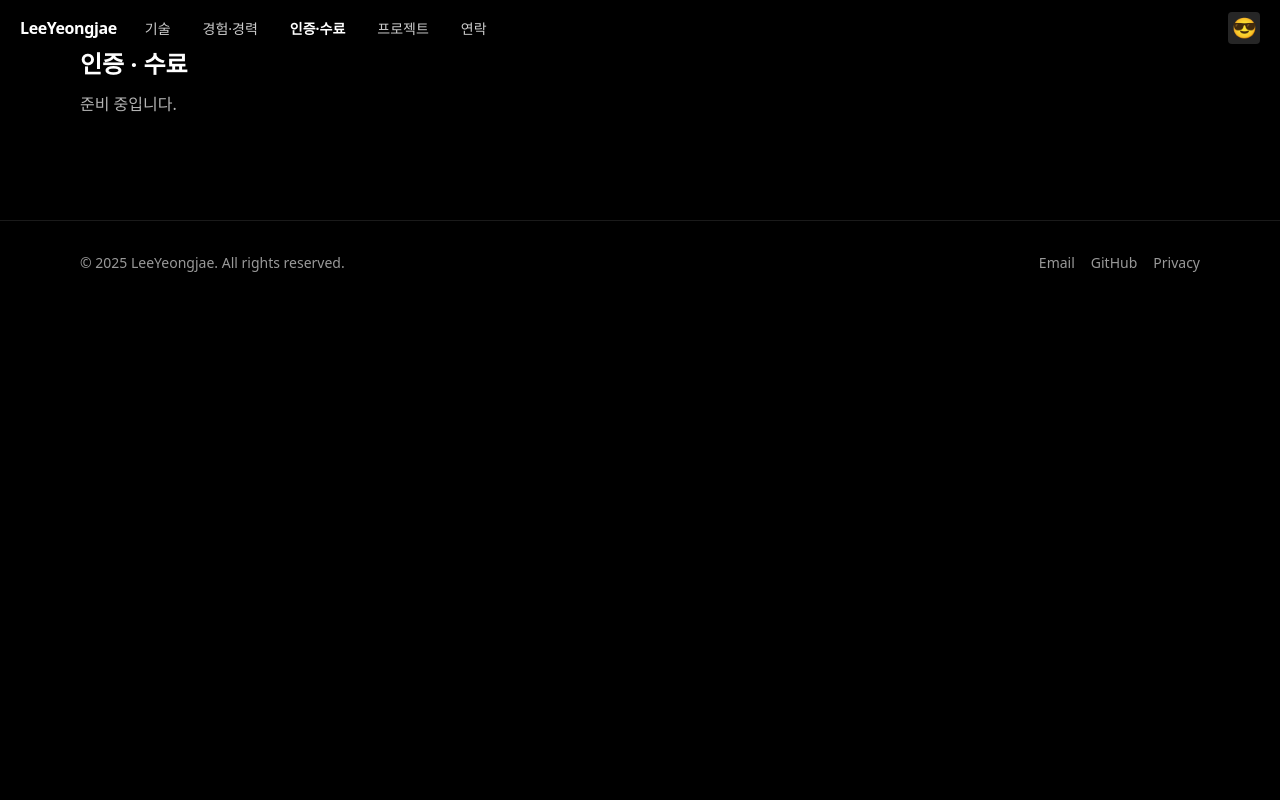
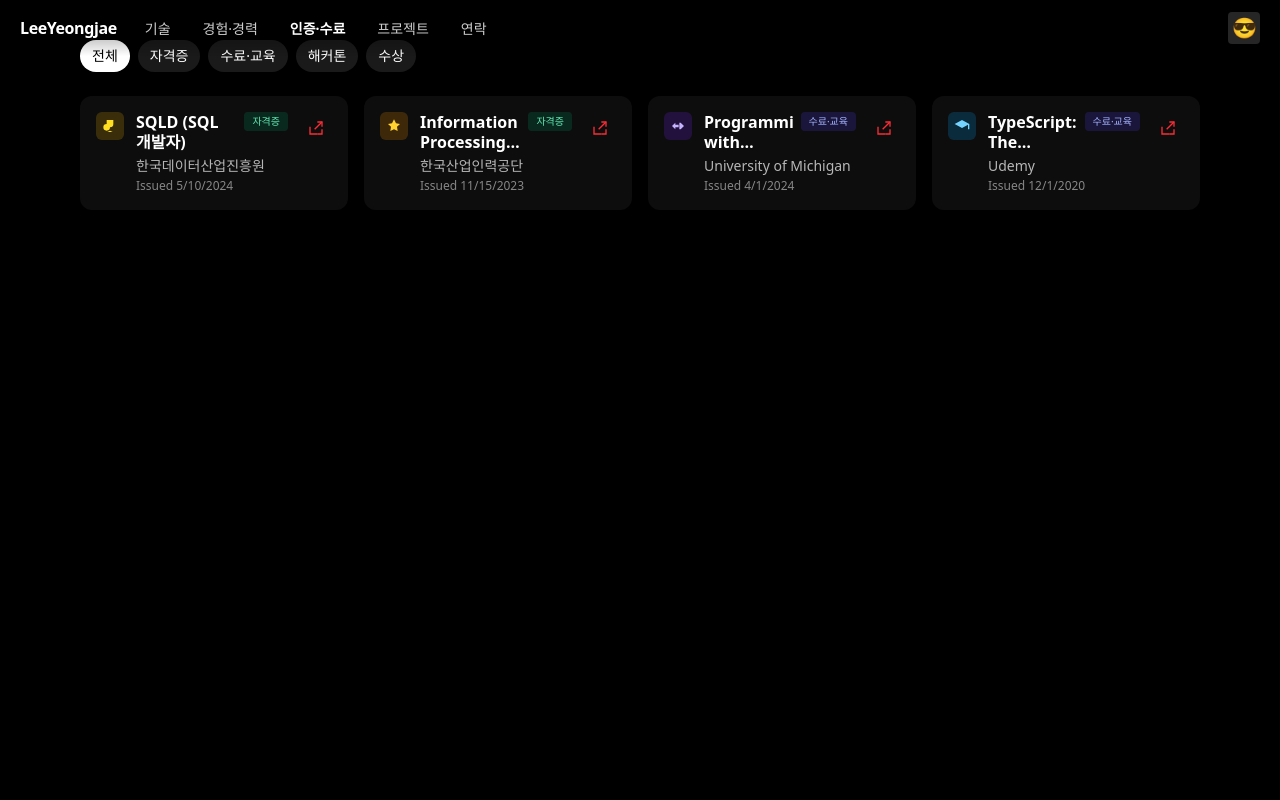
Before and after one commit to yj901010/portfolio, a React (Vite) app in the folder FE/: page /certs in a window 1280 px wide. Shown: the top 800 px of the page. Built offline with nearby package versions, Linux system fonts and the light colour scheme.

Commit message:
feat: 인증수료 페이지

```diff
--- /dev/null
+++ b/FE/src/assets/certs.ts
@@ -0,0 +1,43 @@
+import type { Certificate } from "../types/cert";
+import { img } from "./mockData";
+
+export const CERTS: Certificate[] = [
+  {
+    id: "c1",
+    title: "SQLD (SQL 개발자)",
+    issuer: "한국데이터산업진흥원",
+    issueDate: "2024-05-10",
+    category: "license",
+    tags: ["award"], // 예: 배지/수상 성격
+    previewUrl: img("photo-1555066931-4365d14bab8c"),
+    verifyUrl: "https://example.com/verify/sqld",
+  },
+  {
+    id: "c2",
+    title: "Information Processing Engineer (정보처리기사)",
+    issuer: "한국산업인력공단",
+    issueDate: "2023-11-15",
+    category: "license",
+    previewUrl: img("photo-1498050108023-c5249f4df085"),
+    verifyUrl: "https://example.com/verify/ipe",
+  },
+  {
+    id: "c3",
+    title: "Programming with Everyone (Python)",
+    issuer: "University of Michigan",
+    issueDate: "2024-04-01",
+    category: "course",
+    tags: ["hackathon"], // 해커톤 관련 학습/참여 맥락
+    previewUrl: img("photo-1526378722484-bd91ca387e72"),
+    verifyUrl: "https://www.coursera.org/account/accomplishments/certificate/EXAMPLE",
+  },
+  {
+    id: "c4",
+    title: "TypeScript: The Complete Developer's Guide",
+    issuer: "Udemy",
+    issueDate: "2020-12-01",
+    category: "course",
+    previewUrl: img("photo-1518770660439-4636190af475"),
+    verifyUrl: "https://www.udemy.com/certificate/EXAMPLE2",
+  },
+];
--- /dev/null
+++ b/FE/src/components/CertificateCard.tsx
@@ -0,0 +1,111 @@
+import type { Certificate, CertTag } from "../types/cert";
+
+function ExternalIcon() {
+  return (
+    <svg className="h-4 w-4" viewBox="0 0 24 24" fill="none" stroke="currentColor" strokeWidth="2">
+      <path d="M14 3h7v7" />
+      <path d="M10 14L21 3" />
+      <path d="M21 14v7h-7" />
+      <path d="M3 10v11h11" />
+    </svg>
+  );
+}
+
+function CategoryIcon({ cat, tags }: { cat: Certificate["category"]; tags?: CertTag[] }) {
+  const t = tags?.includes("hackathon") ? "hackathon" : tags?.includes("award") ? "award" : null;
+
+  const wrap = "inline-grid place-items-center h-7 w-7 rounded-md";
+
+  if (t === "hackathon") {
+    return (
+      <div className={`${wrap} bg-violet-600/20 text-violet-300`} title="해커톤">
+        <svg viewBox="0 0 24 24" className="h-4 w-4" fill="currentColor">
+          <path d="M8 7l-5 5 5 5v-3h5v-4H8V7zM16 7h-2v10h2l5-5-5-5z" />
+        </svg>
+      </div>
+    );
+  }
+  if (t === "award") {
+    return (
+      <div className={`${wrap} bg-yellow-500/20 text-yellow-300`} title="수상">
+        <svg viewBox="0 0 24 24" className="h-4 w-4" fill="currentColor">
+          <path d="M17 3H7v6a5 5 0 105 5 5 5 0 005-5V3z" />
+          <path d="M8 21l4-2 4 2" />
+        </svg>
+      </div>
+    );
+  }
+  if (cat === "license") {
+    return (
+      <div className={`${wrap} bg-amber-500/20 text-amber-300`} title="자격증">
+        <svg viewBox="0 0 24 24" className="h-4 w-4" fill="currentColor">
+          <path d="M12 2l3 6 6 .9-4.5 4.3 1 6.3L12 17l-5.5 2.5 1-6.3L3 8.9 9 8l3-6z" />
+        </svg>
+      </div>
+    );
+  }
+  // course
+  return (
+    <div className={`${wrap} bg-sky-500/20 text-sky-300`} title="수료·교육">
+      <svg viewBox="0 0 24 24" className="h-4 w-4" fill="currentColor">
+        <path d="M12 3L1 9l11 6 9-4.91V17h2V9L12 3z" />
+      </svg>
+    </div>
+  );
+}
+
+function CategoryBadge({ cat }: { cat: Certificate["category"] }) {
+  const cx = cat === "license" ? "bg-emerald-600/20 text-emerald-300" : "bg-indigo-600/20 text-indigo-300";
+  return <span className={`shrink-0 rounded px-2 py-0.5 text-[10px] font-medium ${cx}`}>{cat === "license" ? "자격증" : "수료·교육"}</span>;
+}
+
+export default function CertificateCard({
+  c,
+  onPreview,
+}: {
+  c: Certificate;
+  onPreview?: (c: Certificate) => void;
+}) {
+  const date = new Date(c.issueDate).toLocaleDateString();
+
+  return (
+    <article
+      className="
+        group relative rounded-xl bg-white/5 transition
+        hover:shadow-[0_10px_30px_rgba(229,9,20,0.25)]
+      "
+    >
+      <div className="pointer-events-none absolute inset-x-2 bottom-1 h-[2px] bg-gradient-to-r from-red-500/0 via-red-500/60 to-red-500/0 blur-[2px] opacity-0 group-hover:opacity-100 transition" />
+
+      <div className="p-4">
+        <div className="flex items-start gap-3">
+          <CategoryIcon cat={c.category} tags={c.tags} />
+
+          <div className="min-w-0 flex-1">
+            <div className="flex items-start gap-2">
+              <h3 className="text-white font-semibold leading-tight line-clamp-2">{c.title}</h3>
+              <CategoryBadge cat={c.category} />
+            </div>
+            <p className="mt-1 text-white/70 text-sm line-clamp-1">{c.issuer}</p>
+            <p className="mt-0.5 text-white/50 text-xs">Issued {date}</p>
+            {c.credentialId && <p className="mt-0.5 text-white/45 text-[11px]">ID: {c.credentialId}</p>}
+          </div>
+
+          <button
+            className="ml-auto inline-flex h-8 w-8 items-center justify-center rounded-md text-red-500 hover:bg-white/10"
+            title={c.previewUrl ? "미리보기" : "검증 링크"}
+            onClick={(e) => {
+              const openNewTab = () => c.verifyUrl && window.open(c.verifyUrl, "_blank", "noopener,noreferrer");
+              if ((e.metaKey || e.ctrlKey)) return openNewTab();
+              if (c.previewUrl) onPreview?.(c);
+              else openNewTab();
+            }}
+            aria-label="미리보기/검증"
+          >
+            <ExternalIcon />
+          </button>
+        </div>
+      </div>
+    </article>
+  );
+}
--- /dev/null
+++ b/FE/src/components/ImageLightbox.tsx
@@ -0,0 +1,37 @@
+import React from "react";
+
+export default function ImageLightbox({
+  src,
+  alt,
+  onClose,
+}: {
+  src: string;
+  alt?: string;
+  onClose: () => void;
+}) {
+  React.useEffect(() => {
+    const onKey = (e: KeyboardEvent) => e.key === "Escape" && onClose();
+    document.addEventListener("keydown", onKey);
+    return () => document.removeEventListener("keydown", onKey);
+  }, [onClose]);
+
+  return (
+    <div
+      className="fixed inset-0 z-[999] bg-black/80 backdrop-blur-sm"
+      role="dialog"
+      aria-modal="true"
+      onClick={onClose}
+    >
+      <button
+        onClick={onClose}
+        className="absolute top-4 right-4 rounded-md bg-white/10 hover:bg-white/20 text-white px-3 py-1.5"
+        aria-label="닫기"
+      >
+        ✕
+      </button>
+      <div className="absolute inset-4 md:inset-10 grid place-items-center" onClick={(e) => e.stopPropagation()}>
+        <img src={src} alt={alt || "certificate"} className="max-h-full max-w-full rounded-lg shadow-2xl" />
+      </div>
+    </div>
+  );
+}
--- a/FE/src/pages/Certifications.tsx
+++ b/FE/src/pages/Certifications.tsx
@@ -1,8 +1,67 @@
+import React from "react";
+import { CERTS } from "../assets/certs";
+import type { CertCategory, CertTag, Certificate } from "../types/cert";
+import CertificateCard from "../components/CertificateCard";
+import ImageLightbox from "../components/ImageLightbox";
+
+type ChipKey = "all" | CertCategory | CertTag;
+
+const CHIPS: Array<{ key: ChipKey; label: string }> = [
+  { key: "all", label: "전체" },
+  { key: "license", label: "자격증" },
+  { key: "course", label: "수료·교육" },
+  { key: "hackathon", label: "해커톤" },
+  { key: "award", label: "수상" },
+];
+
 export default function Certifications() {
+  const [active, setActive] = React.useState<ChipKey>("all");
+  const [preview, setPreview] = React.useState<Certificate | null>(null);
+
+  const list = React.useMemo(() => {
+    if (active === "all") return CERTS;
+    if (active === "license" || active === "course") {
+      return CERTS.filter((c) => c.category === active);
+    }
+    // 해커톤/수상
+    return CERTS.filter((c) => c.tags?.includes(active as CertTag));
+  }, [active]);
+
   return (
-    <div className="max-w-6xl mx-auto px-4 py-10">
-      <h1 className="text-2xl font-bold">인증 · 수료</h1>
-      <p className="mt-3 text-white/70">준비 중입니다.</p>
+    <div className="min-h-screen bg-black text-white">
+      {/* 상단 설명 제거, 필터 칩만 */}
+      <section className="mx-auto max-w-6xl px-4 pt-6 md:pt-8">
+        <div className="flex flex-wrap gap-2">
+          {CHIPS.map((c) => (
+            <button
+              key={c.key}
+              onClick={() => setActive(c.key)}
+              className={[
+                "px-3 py-1.5 text-sm rounded-full",
+                active === c.key ? "bg-white text-black" : "bg-white/10 hover:bg-white/15",
+              ].join(" ")}
+            >
+              {c.label}
+            </button>
+          ))}
+        </div>
+      </section>
+
+      <section className="mx-auto max-w-6xl px-4 pb-16">
+        {list.length === 0 ? (
+          <p className="mt-10 text-white/60">표시할 항목이 없습니다.</p>
+        ) : (
+          <div className="mt-6 grid grid-cols-1 sm:grid-cols-2 lg:grid-cols-3 xl:grid-cols-4 gap-4">
+            {list.map((c) => (
+              <CertificateCard key={c.id} c={c} onPreview={setPreview} />
+            ))}
+          </div>
+        )}
+      </section>
+
+      {preview?.previewUrl && (
+        <ImageLightbox src={preview.previewUrl} alt={preview.title} onClose={() => setPreview(null)} />
+      )}
     </div>
   );
 }
--- /dev/null
+++ b/FE/src/types/cert.ts
@@ -0,0 +1,21 @@
+export type CertCategory = "license" | "course";
+export type CertTag = "hackathon" | "award";
+
+export type Certificate = {
+  id: string;
+  title: string;
+  issuer: string;
+  issueDate: string;
+  expireDate?: string;
+  credentialId?: string;
+  verifyUrl?: string;
+
+  logo?: string;
+  thumb?: string;
+
+  skills?: string[];
+  category: CertCategory;
+  tags?: CertTag[];
+  iconKey?: string;
+  previewUrl?: string;
+};
```
Also changed, not shown: 1 other file (tests, documents, lock files or other folders).
